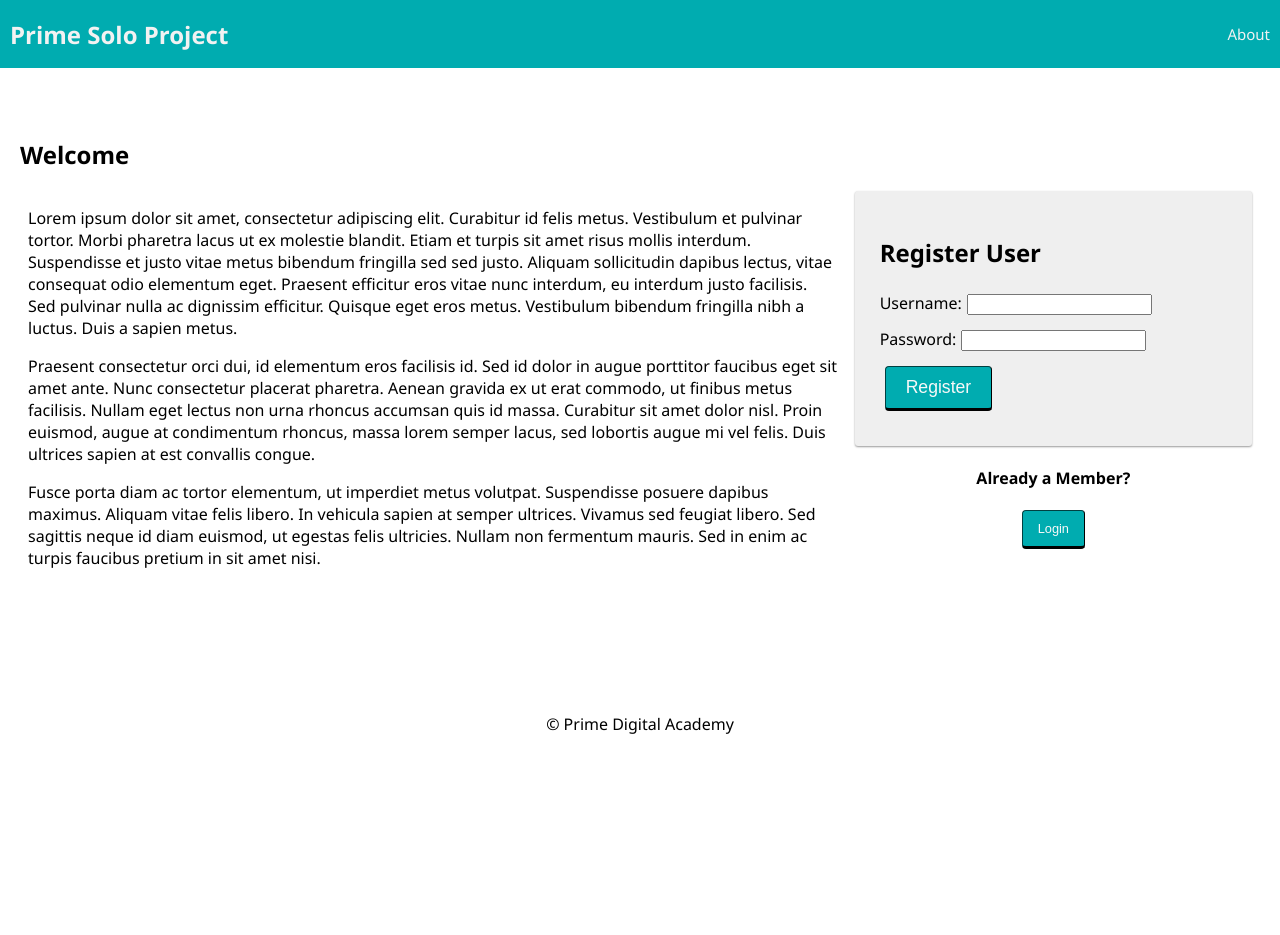
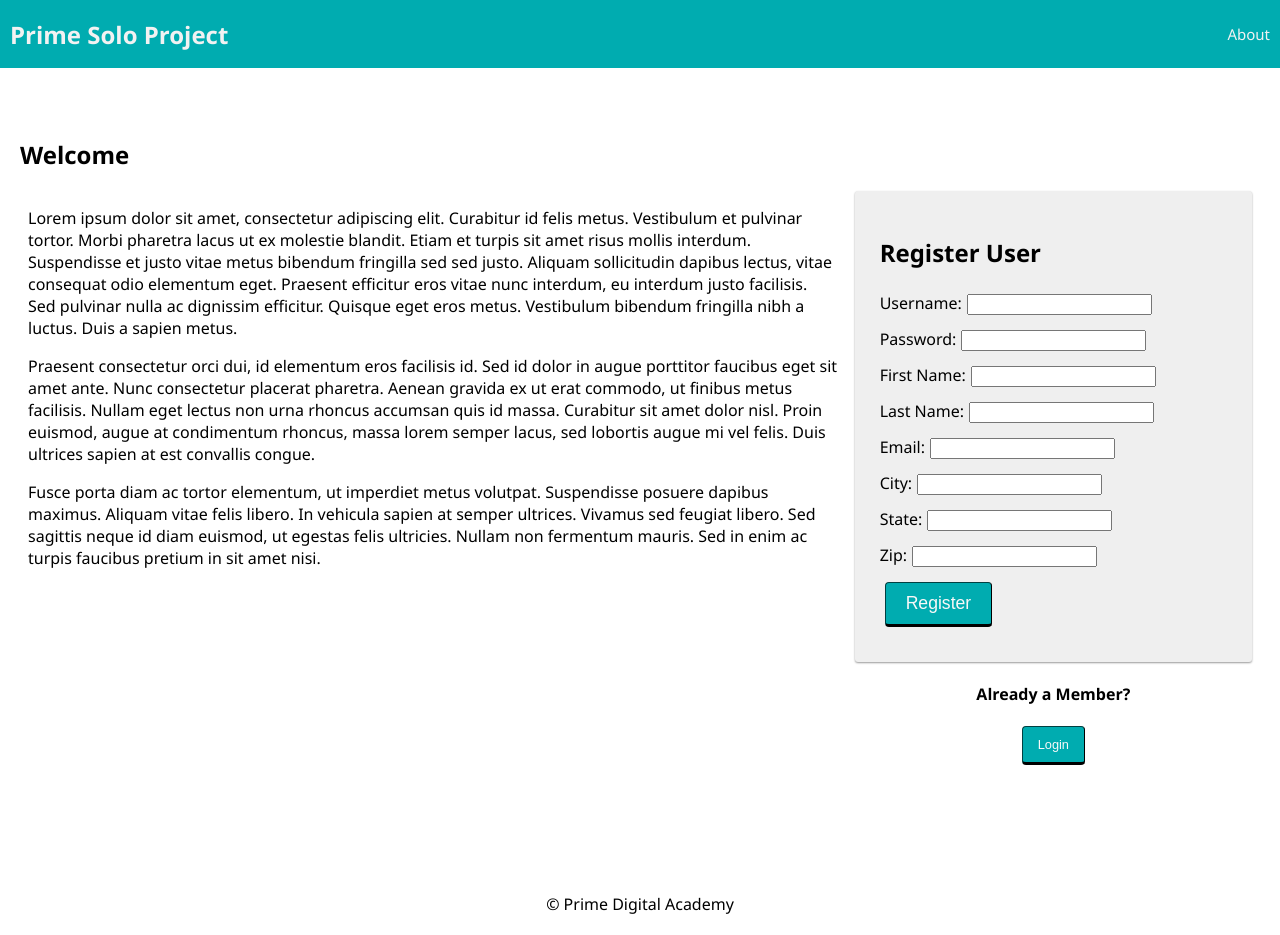
Before and after one commit to dmussie/where-at-application-2021, a React (Create React App) app: page /#/home in a window 1280 px wide. Before the commit the page ends 800 px from the top, so only its background shows below. Built offline with nearby package versions, Linux system fonts and the light colour scheme; no server answers.

Commit message:
updated RegisterForm.jsx to include additional registration input fields

```diff
--- a/src/components/RegisterForm/RegisterForm.jsx
+++ b/src/components/RegisterForm/RegisterForm.jsx
@@ -4,6 +4,13 @@ import { useDispatch, useSelector } from 'react-redux';
 function RegisterForm() {
   const [username, setUsername] = useState('');
   const [password, setPassword] = useState('');
+  const [first_name, setFirstName] = useState('');
+  const [last_name, setLastName] = useState('');
+  const [email, setEmail] = useState('');
+  const [city, setCity] = useState('');
+  const [state, setState] = useState('');
+  const [zip, setZip] = useState('');
+
   const errors = useSelector((store) => store.errors);
   const dispatch = useDispatch();
 
@@ -52,6 +59,78 @@ function RegisterForm() {
         </label>
       </div>
       <div>
+        <label htmlFor="first_name">
+          First Name:
+          <input
+            type="first_name"
+            name="first_name"
+            value={first_name}
+            required
+            onChange={(event) => setState(event.target.value)}
+          />
+        </label>
+      </div>
+      <div>
+        <label htmlFor="last_name">
+          Last Name:
+          <input
+            type="last_name"
+            name="last_name"
+            value={last_name}
+            required
+            onChange={(event) => setLastName(event.target.value)}
+          />
+        </label>
+      </div>
+      <div>
+        <label htmlFor="email">
+          Email:
+          <input
+            type="email"
+            name="email"
+            value={email}
+            required
+            onChange={(event) => setEmail(event.target.value)}
+          />
+        </label>
+      </div>
+      <div>
+        <label htmlFor="city">
+          City:
+          <input
+            type="city"
+            name="city"
+            value={city}
+            required
+            onChange={(event) => setCity(event.target.value)}
+          />
+        </label>
+      </div>
+      <div>
+        <label htmlFor="state">
+          State:
+          <input
+            type="state"
+            name="state"
+            value={state}
+            required
+            onChange={(event) => setState(event.target.value)}
+          />
+        </label>
+      </div>
+      <div>
+        <label htmlFor="zip">
+          Zip:
+          <input
+            type="zip"
+            name="zip"
+            value={zip}
+            required
+            onChange={(event) => setZip(event.target.value)}
+          />
+        </label>
+      </div>
+      <div>
         <input className="btn" type="submit" name="submit" value="Register" />
       </div>
     </form>
```
